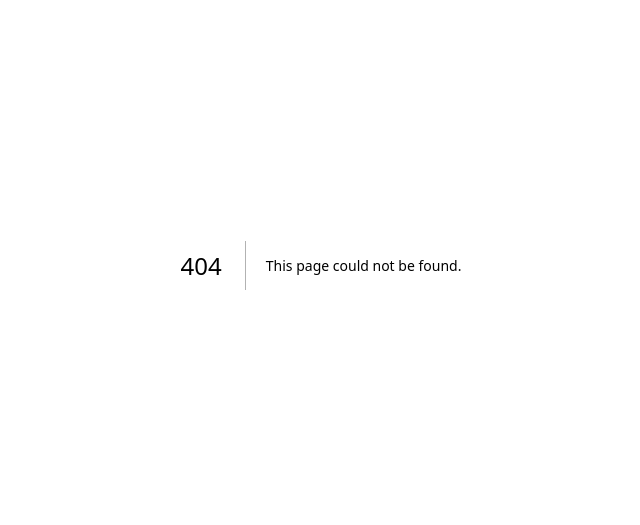
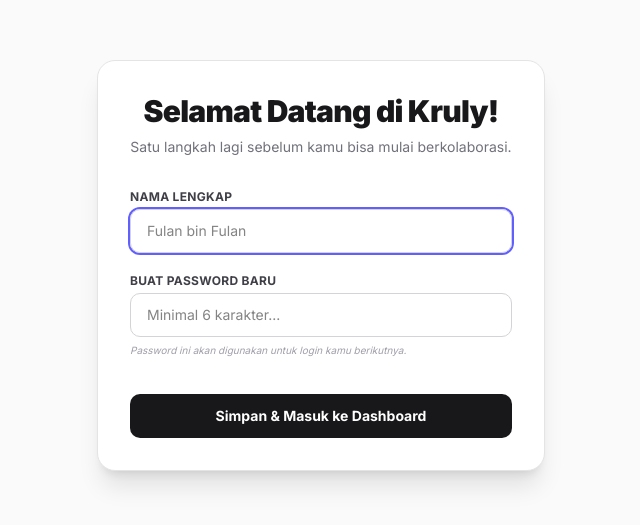
Before and after one commit to faiqawaludin/kruly, a Next.js app in the folder kruly/: page /set-password in a window 1280 px wide. Before the commit this address had no page. Shown: the part 135-660 px from the top of the page, without its empty margins (319-959 px from the left). Built offline with nearby package versions, Linux system fonts and the light colour scheme; no server answers.

Commit message:
add regist

```diff
--- a/kruly/src/app/dashboard/layout.tsx
+++ b/kruly/src/app/dashboard/layout.tsx
@@ -1,8 +1,9 @@
 import { createClient } from "@/utils/supabase/server"
+import { redirect } from "next/navigation" // 🔴 IMPORT REDIRECT
 import SidebarSpaces from "./SidebarSpaces"
 import SidebarNav from "./SidebarNav"
 import CreateSpaceModal from "./CreateSpaceModal"
-import SidebarUserProfile from "./SidebarUserProfile" // 🔴 IMPORT KOMPONEN BARU
+import SidebarUserProfile from "./SidebarUserProfile"
 
 export const dynamic = 'force-dynamic'
 export const revalidate = 0
@@ -15,19 +16,29 @@
   const supabase = await createClient()
   const { data: { user } } = await supabase.auth.getUser()
 
+  // 🔴 PROTEKSI 1: Jika belum login sama sekali, tendang ke halaman Login!
+  if (!user) {
+    redirect('/login')
+  }
+
   const { data: workspaceMembers } = await supabase
     .from('workspace_members')
     .select(`role, workspaces ( id, name, projects ( id, name, category ) )`)
-    .eq('user_id', user?.id)
+    .eq('user_id', user.id)
 
   const rawData = workspaceMembers?.map((wm: any) => wm.workspaces).filter(Boolean) || []
   const sidebarData = Array.from(new Map(rawData.map((item: any) => [item.id, item])).values())
 
-  // 🔴 AMBIL DATA PROFIL USER YANG SEDANG LOGIN DARI TABEL PROFILES
-  let userProfile = null;
-  if (user) {
-    const { data } = await supabase.from('profiles').select('*').eq('id', user.id).single()
-    userProfile = data;
+  // AMBIL DATA PROFIL USER YANG SEDANG LOGIN DARI TABEL PROFILES
+  const { data: userProfile } = await supabase
+    .from('profiles')
+    .select('*')
+    .eq('id', user.id)
+    .single()
+
+  // 🔴 PROTEKSI 2: Jika user masuk dari Invite Link (belum punya nama), tendang ke halaman Set Password!
+  if (!userProfile?.full_name) {
+    redirect('/set-password')
   }
 
   return (
@@ -53,14 +64,12 @@
           </div>
         </div>
 
-        {/* 🔴 MENGIRIMKAN DATA ROLE KE KOMPONEN PROFIL */}
-        {user && (
-          <SidebarUserProfile
-            user={user}
-            initialProfile={userProfile}
-            userRole={workspaceMembers?.[0]?.role || 'Member'}
-          />
-        )}
+        {/* MENGIRIMKAN DATA ROLE KE KOMPONEN PROFIL */}
+        <SidebarUserProfile
+          user={user}
+          initialProfile={userProfile}
+          userRole={workspaceMembers?.[0]?.role || 'Member'}
+        />
       </aside>
 
       {/* AREA KONTEN UTAMA */}
--- /dev/null
+++ b/kruly/src/app/set-password/page.tsx
@@ -0,0 +1,90 @@
+"use client"
+
+import { useState } from "react"
+import { useRouter } from "next/navigation"
+import { createClient } from "@/utils/supabase/client"
+
+export default function SetPasswordPage() {
+  const [password, setPassword] = useState("")
+  const [fullName, setFullName] = useState("")
+  const [isLoading, setIsLoading] = useState(false)
+  const router = useRouter()
+  const supabase = createClient()
+
+  const handleUpdate = async (e: React.FormEvent) => {
+    e.preventDefault()
+    setIsLoading(true)
+
+    try {
+      // 1. Dapatkan user yang sedang aktif (yang masuk dari Magic Link)
+      const { data: { user } } = await supabase.auth.getUser()
+      if (!user) throw new Error("Anda belum masuk secara sah.")
+
+      // 2. Set/Update Password-nya
+      if (password) {
+        const { error: pwdError } = await supabase.auth.updateUser({ password })
+        if (pwdError) throw pwdError
+      }
+
+      // 3. Simpan Nama ke tabel profiles
+      if (fullName) {
+        const { error: profileError } = await supabase.from('profiles').upsert({
+          id: user.id,
+          full_name: fullName,
+          updated_at: new Date().toISOString()
+        })
+        if (profileError) throw profileError
+      }
+
+      // Jika semua sukses, lempar ke dashboard!
+      router.push("/dashboard")
+      router.refresh()
+    } catch (error: any) {
+      alert("Gagal menyimpan: " + error.message)
+      setIsLoading(false)
+    }
+  }
+
+  return (
+    <div className="min-h-screen bg-zinc-50 flex items-center justify-center p-4">
+      <div className="w-full max-w-md bg-white rounded-2xl shadow-xl p-8 border border-zinc-200">
+
+        <div className="text-center mb-8">
+          <h1 className="text-3xl font-black text-zinc-900 tracking-tight">Selamat Datang di Kruly!</h1>
+          <p className="text-sm text-zinc-500 mt-2">Satu langkah lagi sebelum kamu bisa mulai berkolaborasi.</p>
+        </div>
+
+        <form onSubmit={handleUpdate} className="space-y-5">
+          <div>
+            <label className="text-xs font-bold text-zinc-700 uppercase tracking-wide block mb-1">Nama Lengkap</label>
+            <input
+              type="text" required autoFocus
+              value={fullName} onChange={e => setFullName(e.target.value)}
+              placeholder="Fulan bin Fulan"
+              className="w-full h-11 border border-zinc-300 rounded-lg px-4 text-sm focus:ring-2 focus:ring-indigo-500 outline-none"
+            />
+          </div>
+
+          <div>
+            <label className="text-xs font-bold text-zinc-700 uppercase tracking-wide block mb-1">Buat Password Baru</label>
+            <input
+              type="password" required minLength={6}
+              value={password} onChange={e => setPassword(e.target.value)}
+              placeholder="Minimal 6 karakter..."
+              className="w-full h-11 border border-zinc-300 rounded-lg px-4 text-sm focus:ring-2 focus:ring-indigo-500 outline-none"
+            />
+            <p className="text-[10px] text-zinc-400 mt-1.5 italic">Password ini akan digunakan untuk login kamu berikutnya.</p>
+          </div>
+
+          <button
+            type="submit" disabled={isLoading}
+            className="w-full h-11 bg-zinc-900 hover:bg-zinc-800 text-white text-sm font-bold rounded-lg mt-4 transition-colors disabled:opacity-50"
+          >
+            {isLoading ? "Menyimpan..." : "Simpan & Masuk ke Dashboard"}
+          </button>
+        </form>
+
+      </div>
+    </div>
+  )
+}
```
